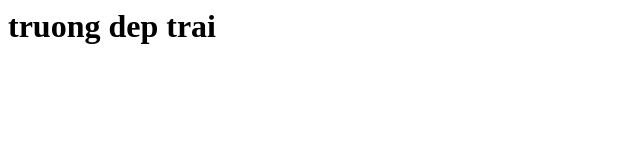
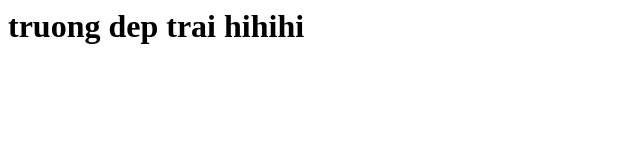
Before and after one commit to J4yy/hehe, a plain HTML site: page index.html in a window 1280 px wide. Shown: the whole page, without its empty margins (0-640 px from the left). Drawn offline with Linux system fonts and the light colour scheme.

Commit message:
Update index.html

```diff
--- a/index.html
+++ b/index.html
@@ -1 +1 @@
-<h1> truong dep trai </h1>
+<h1> truong dep trai hihihi</h1>
```
